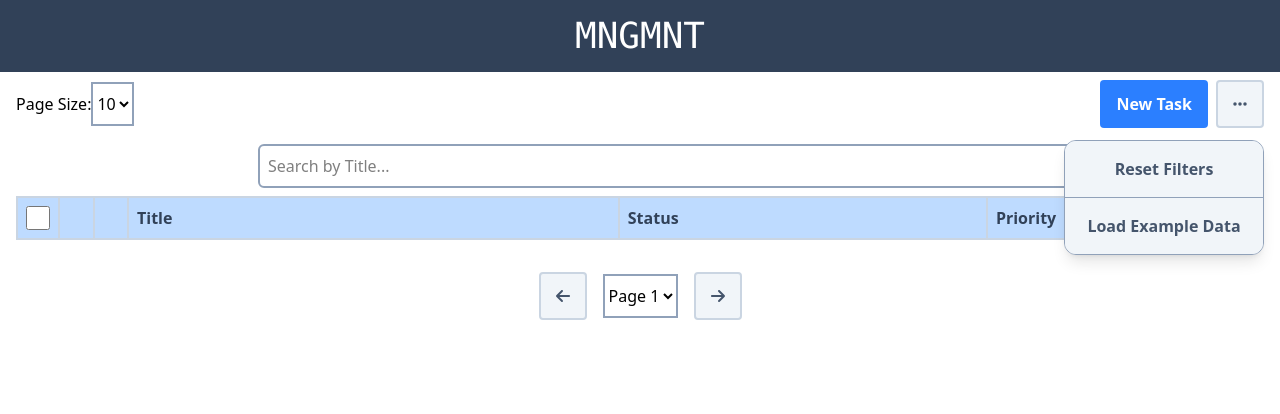
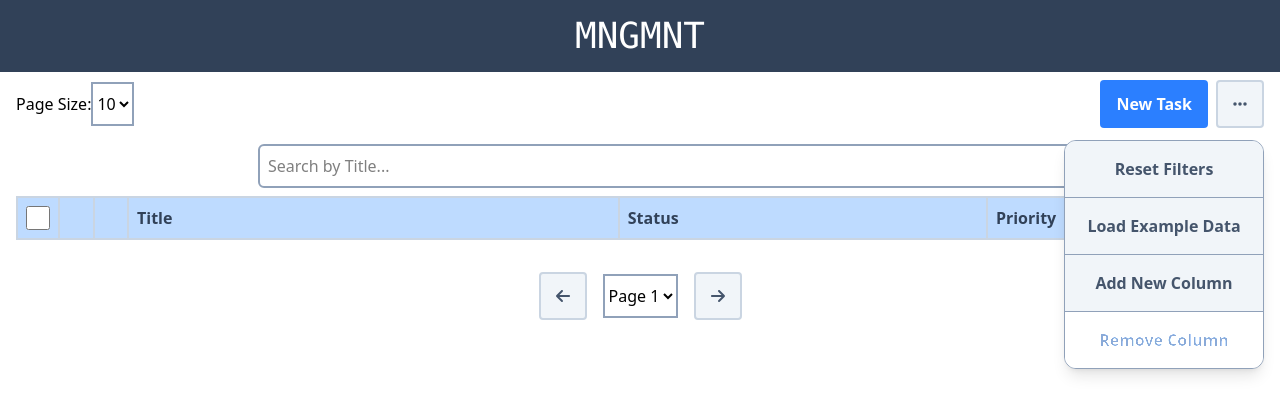
Before and after one commit to suzuhe481/mngmnt-tasks-app, a React (Vite) app: page / in a window 1280 px wide. Both pictures are taken after a click on the button 1240 px from the left and 104 px from the top of the page. Shown: the top 414 px of the page. Built offline with nearby package versions, Linux system fonts and the light colour scheme.

Commit message:
Adding and styling buttons for adding/removing columns

```diff
--- a/src/UI/SettingsModals/ActionModal.tsx
+++ b/src/UI/SettingsModals/ActionModal.tsx
@@ -128,15 +128,32 @@ const ActionModal = ({ ref, cancelAction }: IFilterModalProps) => {
         />
       ) : null}
       <button
-        className={`font-bold cursor-pointer border-b-1 border-slate-400 py-4 text-slate-600  bg-slate-100 hover:bg-blue-200`}
+        className={`font-bold cursor-pointer border-b-1 border-slate-400 py-4 text-slate-600 bg-slate-100 hover:bg-blue-200`}
       >
         Reset Filters
       </button>
       <button
         onClick={openImportModalModal}
+        className={`font-bold cursor-pointer border-b-1 border-slate-400 py-4 text-slate-600 bg-slate-100 hover:bg-blue-200`}
+      >
+        Load Example Data
+      </button>
+      <button
+        onClick={openAddNewColumnModal}
         className={`font-bold cursor-pointer border-b-1 border-slate-400 py-4 text-slate-600 last:border-0 bg-slate-100 hover:bg-blue-200`}
       >
-        Load Example Data
+        Add New Column
+      </button>
+      <button
+        onClick={openDeleteColumnModal}
+        disabled={customFields[0] === undefined ? true : false}
+        className={`font-bold border-b-1 border-slate-400 py-4 text-slate-600 last:border-0 bg-slate-100 hover:bg-blue-200 ${
+          customFields[0] === undefined
+            ? "cursor-not-allowed brightness-200"
+            : "cursor-pointer"
+        }`}
+      >
+        Remove Column
       </button>
     </div>
   );
```
